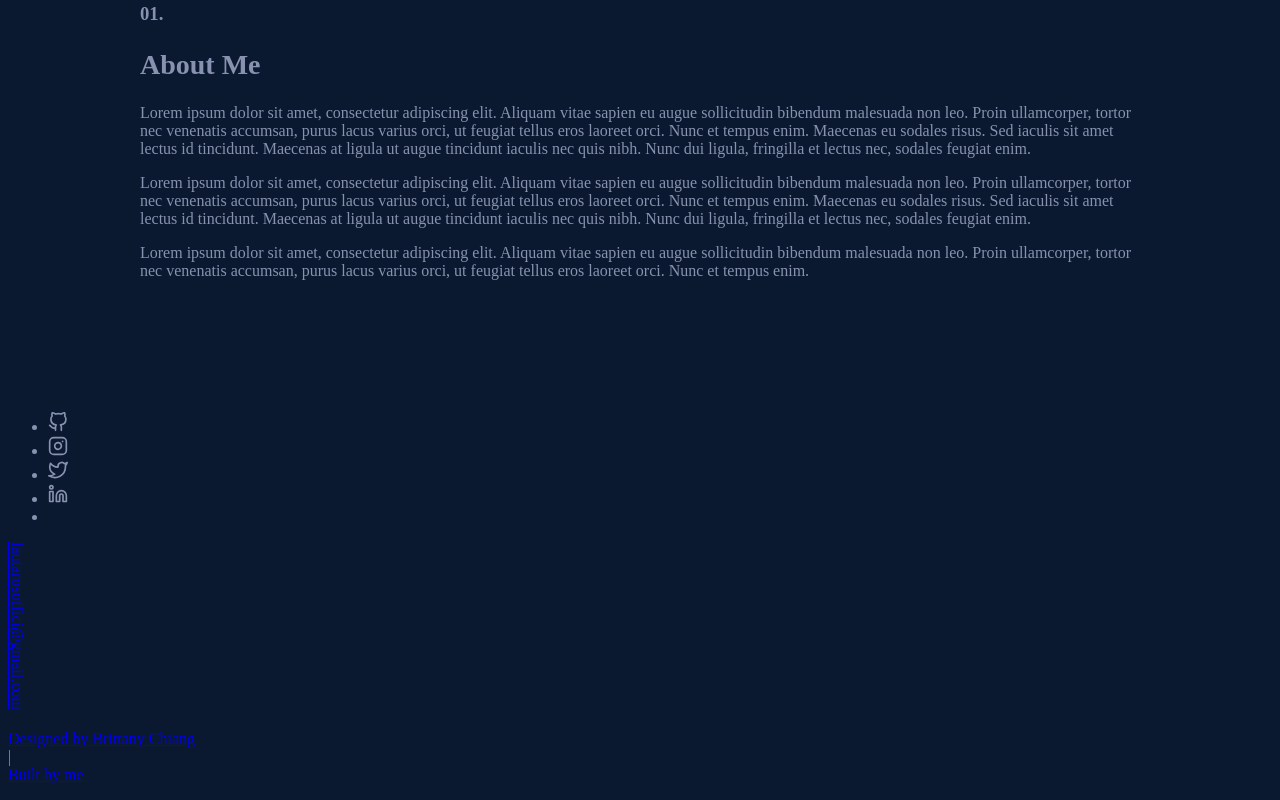
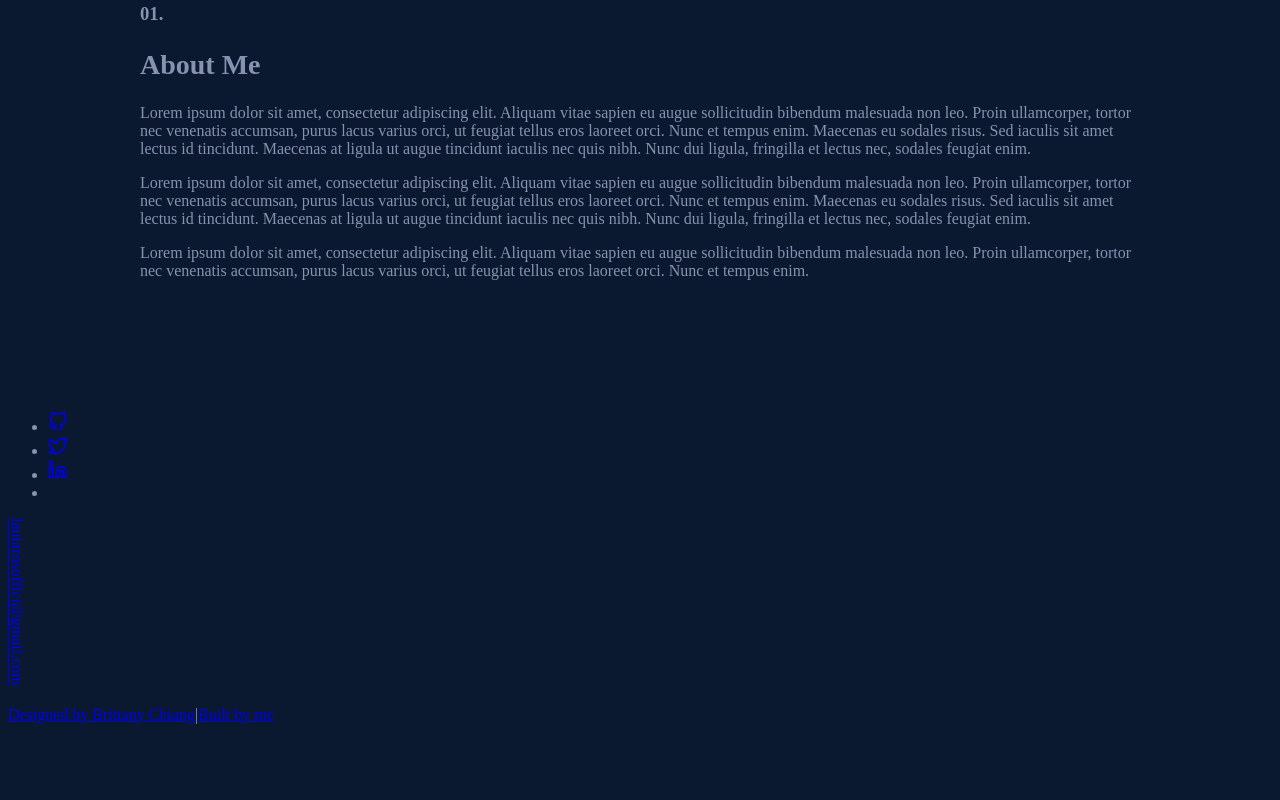
Before and after one commit to lausoffici/portfolio, a Next.js app: page / in a window 1280 px wide. Shown: the part 984-1784 px from the top of the page. After the commit the page ends 1724 px from the top, so only its background shows below. Built offline with nearby package versions, Linux system fonts and the light colour scheme.

Commit message:
link contact actions and fix footer bug

```diff
--- a/sections/ContactActions.jsx
+++ b/sections/ContactActions.jsx
@@ -1,21 +1,36 @@
 import GithubLogo from '../public/imgs/github.svg'
-import InstagramLogo from '../public/imgs/instagram.svg'
 import LinkedinLogo from '../public/imgs/linkedin.svg'
 import TwitterLogo from '../public/imgs/twitter.svg'
 
-const logos = [GithubLogo, InstagramLogo, TwitterLogo, LinkedinLogo]
+const actions = [
+  {
+    href: 'https://github.com/lausoffici',
+    svg: GithubLogo,
+    alt: 'GitHub',
+  },
+  {
+    href: 'https://twitter.com/lsoffici',
+    svg: TwitterLogo,
+    alt: 'Twitter',
+  },
+  {
+    href: 'https://linkedin.com/in/lautarosoffici/',
+    svg: LinkedinLogo,
+    alt: 'LinkedIn',
+  },
+]
 
 const ContactActions = () => {
   return (
     <div className="hidden md:block text-[#A8B2D1]">
       <div className="w-10 fixed bottom-0 left-5 lg:left-10 right-auto">
         <ul className="flex flex-col items-center relative">
-          {logos.map((l) => {
-            const Logo = l
+          {actions.map((a) => {
+            const LogoSvg = a.svg
             return (
-              <li key={l} className="p-3.5">
-                <a>
-                  <Logo
+              <li key={a.href} className="p-3.5">
+                <a href={a.href} target="_blank" rel="noreferrer">
+                  <LogoSvg
                     className="hover-green hover:-translate-y-1 cursor-[ne-resize]"
                     width={20}
                     height={20}
--- a/sections/Footer.jsx
+++ b/sections/Footer.jsx
@@ -10,7 +10,7 @@ const Footer = () => {
         >
           Designed by Brittany Chiang
         </a>
-        <div className="hidden sm:block mx-2 cursor-default">|</div>
+        <span className="hidden sm:block mx-2 cursor-default">|</span>
         <a
           href="https://github.com/lausoffici/portfolio"
           target="_blank"
```
Also changed, not shown: public/imgs/instagram.svg (deleted).
